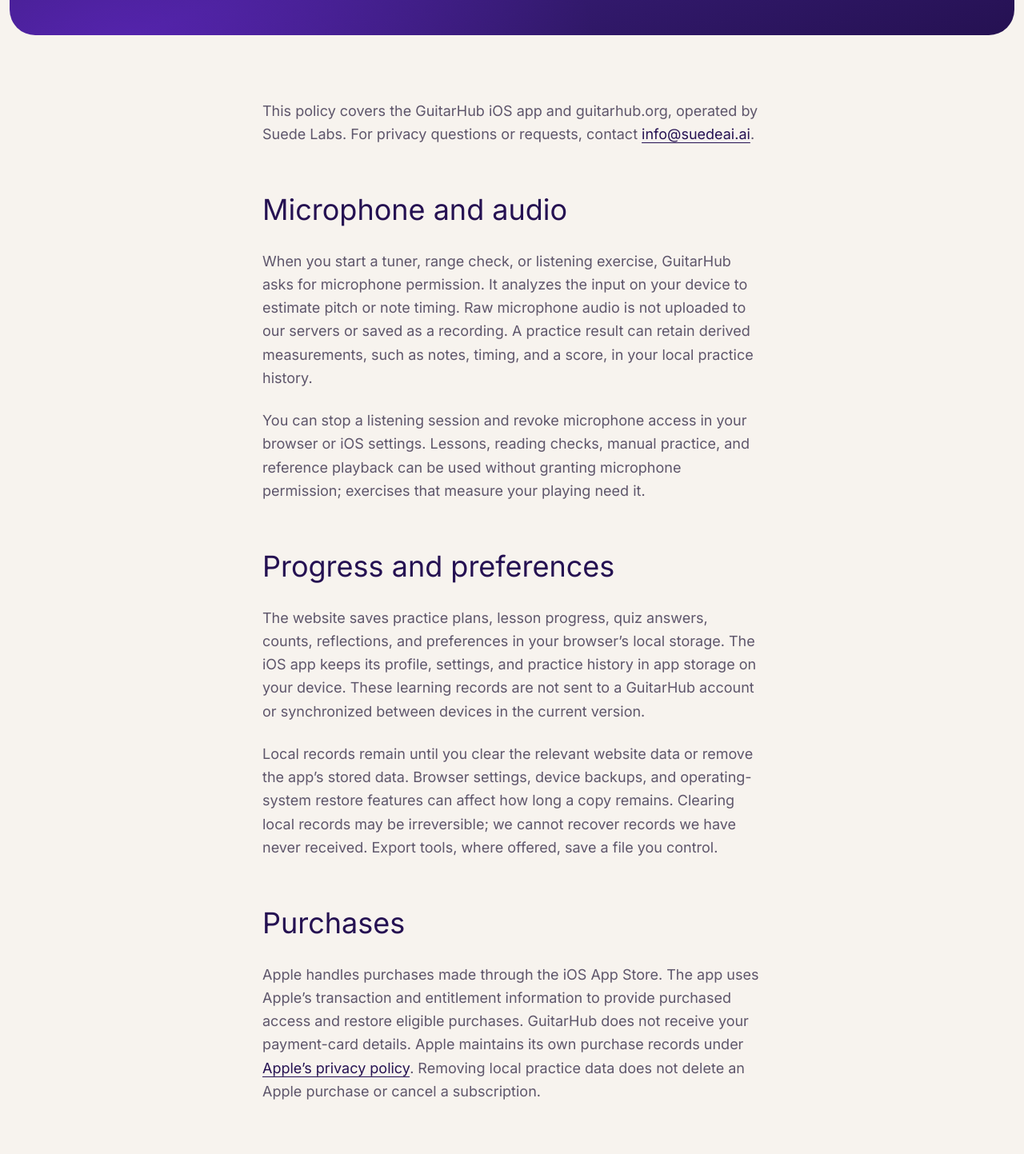
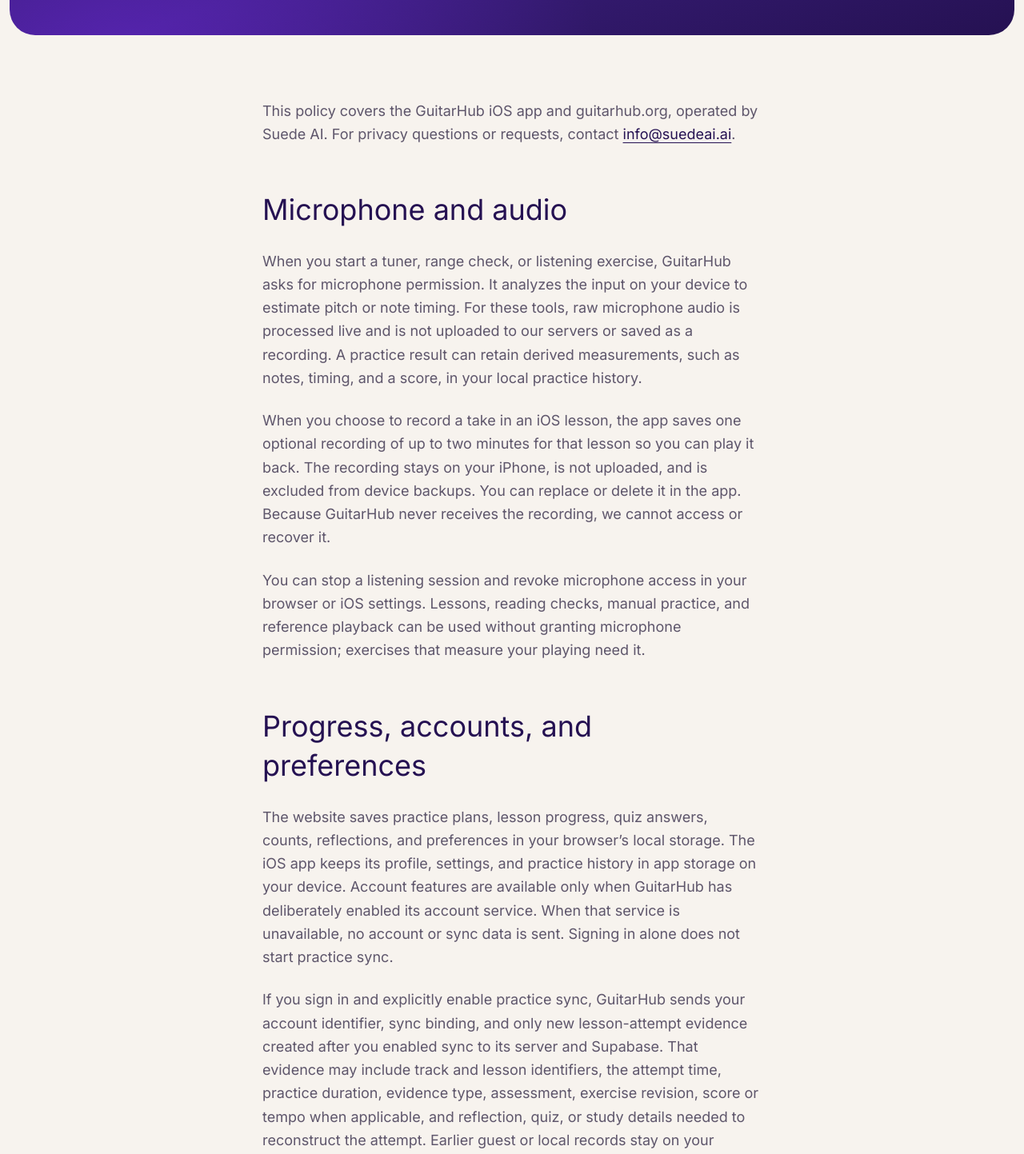
Before and after one commit to JasonColapietro/suede-guitar-hub, a Next.js app: page /privacy in a window 1280 px wide. Shown: the part 480-1923 px from the top of the page at 80% size. Built offline with nearby package versions, Linux system fonts and the light colour scheme.

Commit message:
docs(privacy): disclose local recording and sync

```diff
--- a/app/privacy/page.tsx
+++ b/app/privacy/page.tsx
@@ -2,7 +2,7 @@
 import Link from "next/link";
 import Article from "@/components/Article";
 
-const description = "How GuitarHub handles microphone input, local learning progress, App Store purchases, and messages you send us.";
+const description = "How GuitarHub handles microphone input, local learning progress, optional account sync, App Store purchases, and messages you send us.";
 export const metadata: Metadata = {
   title: "Privacy Policy | GuitarHub",
   description,
@@ -25,19 +25,23 @@
 
 export default function PrivacyPage() {
   return (
-    <Article eyebrow="GuitarHub" title="Privacy Policy" dek="Your playing stays on your device. Here is what the app and website use, save, and send." updated="2026-09-04" showPracticeCallToAction={false}>
-      <p>This policy covers the GuitarHub iOS app and guitarhub.org, operated by Suede Labs. For privacy questions or requests, contact <a href="mailto:info@suedeai.ai">info@suedeai.ai</a>.</p>
+    <Article eyebrow="GuitarHub" title="Privacy Policy" dek="Your playing stays on your device. Here is what the app and website use, save, and send." updated="2026-09-20" showPracticeCallToAction={false}>
+      <p>This policy covers the GuitarHub iOS app and guitarhub.org, operated by Suede AI. For privacy questions or requests, contact <a href="mailto:info@suedeai.ai">info@suedeai.ai</a>.</p>
 
       <h2>Microphone and audio</h2>
-      <p>When you start a tuner, range check, or listening exercise, GuitarHub asks for microphone permission. It analyzes the input on your device to estimate pitch or note timing. Raw microphone audio is not uploaded to our servers or saved as a recording. A practice result can retain derived measurements, such as notes, timing, and a score, in your local practice history.</p>
+      <p>When you start a tuner, range check, or listening exercise, GuitarHub asks for microphone permission. It analyzes the input on your device to estimate pitch or note timing. For these tools, raw microphone audio is processed live and is not uploaded to our servers or saved as a recording. A practice result can retain derived measurements, such as notes, timing, and a score, in your local practice history.</p>
+      <p>When you choose to record a take in an iOS lesson, the app saves one optional recording of up to two minutes for that lesson so you can play it back. The recording stays on your iPhone, is not uploaded, and is excluded from device backups. You can replace or delete it in the app. Because GuitarHub never receives the recording, we cannot access or recover it.</p>
       <p>You can stop a listening session and revoke microphone access in your browser or iOS settings. Lessons, reading checks, manual practice, and reference playback can be used without granting microphone permission; exercises that measure your playing need it.</p>
 
-      <h2>Progress and preferences</h2>
-      <p>The website saves practice plans, lesson progress, quiz answers, counts, reflections, and preferences in your browser’s local storage. The iOS app keeps its profile, settings, and practice history in app storage on your device. These learning records are not sent to a GuitarHub account or synchronized between devices in the current version.</p>
-      <p>Local records remain until you clear the relevant website data or remove the app’s stored data. Browser settings, device backups, and operating-system restore features can affect how long a copy remains. Clearing local records may be irreversible; we cannot recover records we have never received. Export tools, where offered, save a file you control.</p>
+      <h2>Progress, accounts, and preferences</h2>
+      <p>The website saves practice plans, lesson progress, quiz answers, counts, reflections, and preferences in your browser’s local storage. The iOS app keeps its profile, settings, and practice history in app storage on your device. Account features are available only when GuitarHub has deliberately enabled its account service. When that service is unavailable, no account or sync data is sent. Signing in alone does not start practice sync.</p>
+      <p>If you sign in and explicitly enable practice sync, GuitarHub sends your account identifier, sync binding, and only new lesson-attempt evidence created after you enabled sync to its server and Supabase. That evidence may include track and lesson identifiers, the attempt time, practice duration, evidence type, assessment, exercise revision, score or tempo when applicable, and reflection, quiz, or study details needed to reconstruct the attempt. Earlier guest or local records stay on your device and are not uploaded automatically. Raw microphone audio and optional lesson recordings are never included in practice sync.</p>
+      <p>You can pause sync so new attempts are no longer uploaded. You can also delete your cloud practice history, which pauses sync and removes the account’s synced lesson-attempt evidence. Local device records are preserved and will not be uploaded again automatically; purchase access is unchanged.</p>
+      <p>Local records remain until you clear the relevant website data or remove the app’s stored data. Browser settings, device backups, and operating-system restore features can affect how long a copy of these learning records remains; optional lesson recordings are excluded from device backups as described above. Synced lesson-attempt evidence remains under your account until you delete its cloud practice history or request account deletion. Clearing local or cloud records may be irreversible. Export tools, where offered, save a file you control.</p>
 
       <h2>Purchases</h2>
-      <p>Apple handles purchases made through the iOS App Store. The app uses Apple’s transaction and entitlement information to provide purchased access and restore eligible purchases. GuitarHub does not receive your payment-card details. Apple maintains its own purchase records under <a href="https://www.apple.com/legal/privacy/">Apple’s privacy policy</a>. Removing local practice data does not delete an Apple purchase or cancel a subscription.</p>
+      <p>Apple handles purchases made through the iOS App Store. The app uses Apple’s transaction and entitlement information to provide purchased access and restore eligible purchases. When account services are available, GuitarHub may use Apple-signed transaction data and an account-binding token to verify, bind, and later reconcile lifetime access with Apple. GuitarHub stores the verified transaction identifiers, app and product identifiers, store environment, purchase, signing, and revocation dates, and account-binding token needed to restore access, recognize refunds, and prevent a purchase from being transferred to another account.</p>
+      <p>GuitarHub does not receive your payment-card details. Apple maintains its own purchase records under <a href="https://www.apple.com/legal/privacy/">Apple’s privacy policy</a>. Removing local practice data or deleting cloud practice history does not delete an Apple purchase or GuitarHub’s verified purchase record.</p>
 
       <h2>Applications and support messages</h2>
       <p>If you submit the website’s founding-room application, its name, email, experience, and goal fields are sent through Resend to our support inbox. We use that information to review your application and respond. If you use an email link instead, your email provider sends the message and any attachments you choose to include. Please avoid sending sensitive information that is not needed for your request.</p>
@@ -45,10 +49,11 @@
 
       <h2>Website hosting and external services</h2>
       <p>Vercel hosts this website and processes ordinary connection information, such as an IP address, requested URL, browser information, and error or security logs, to deliver and protect it. See <a href="https://vercel.com/legal/privacy-notice">Vercel’s privacy notice</a>. The GuitarHub website and app do not include advertising trackers or an analytics service that uploads your practice activity.</p>
+      <p>When GuitarHub enables optional account services, Supabase provides account authentication and database services. It processes the email, account and session identifiers, synced lesson-attempt evidence, and verified purchase and account-binding records described above to provide those features. See <a href="https://supabase.com/privacy">Supabase’s privacy policy</a>.</p>
       <p>Links to Strumly, teachers, videos, songs, social platforms, or other websites open services with their own privacy practices. Information you provide there is governed by those services. GuitarHub does not send your local practice history with those links.</p>
 
       <h2>Your choices and updates</h2>
-      <p>You can decline microphone access, clear local data, and choose whether to submit a message. Contact us to ask what correspondence we hold or to request access, correction, or deletion. We will handle requests according to the rights that apply where you live. If GuitarHub’s data practices change, we will update this page and its date, and request any permissions needed for new features.</p>
+      <p>You can decline microphone access, leave sync off or pause it, delete cloud practice history, clear local data, and choose whether to submit a message. Contact us to ask what account, purchase, or correspondence records we hold or to request access, correction, or deletion. We will handle requests according to the rights that apply where you live. If GuitarHub’s data practices change, we will update this page and its date, and request any permissions needed for new features.</p>
       <p>See also the <Link href="/terms">Terms of Use</Link>.</p>
     </Article>
   );
```
Also changed, not shown: 1 other file (tests, documents, lock files or other folders).
